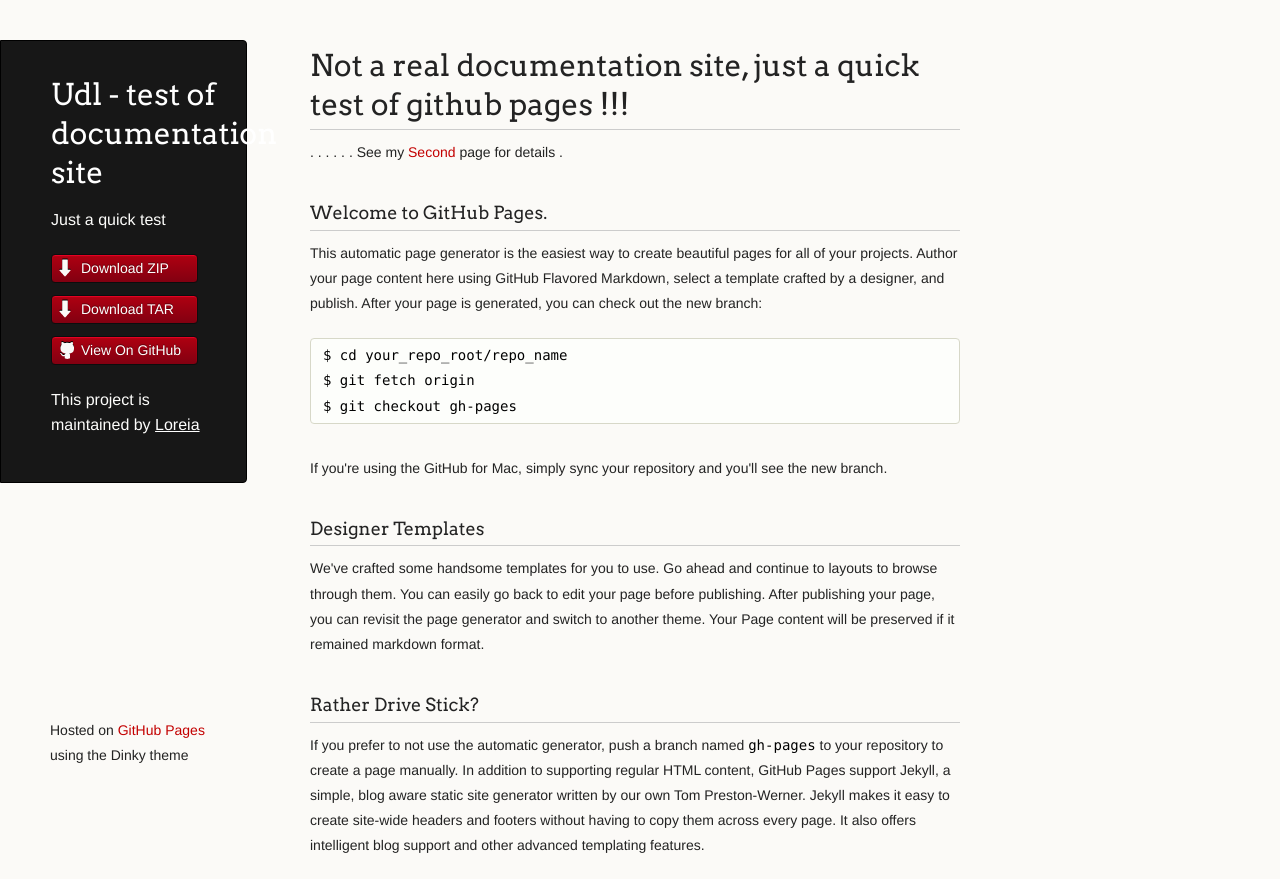
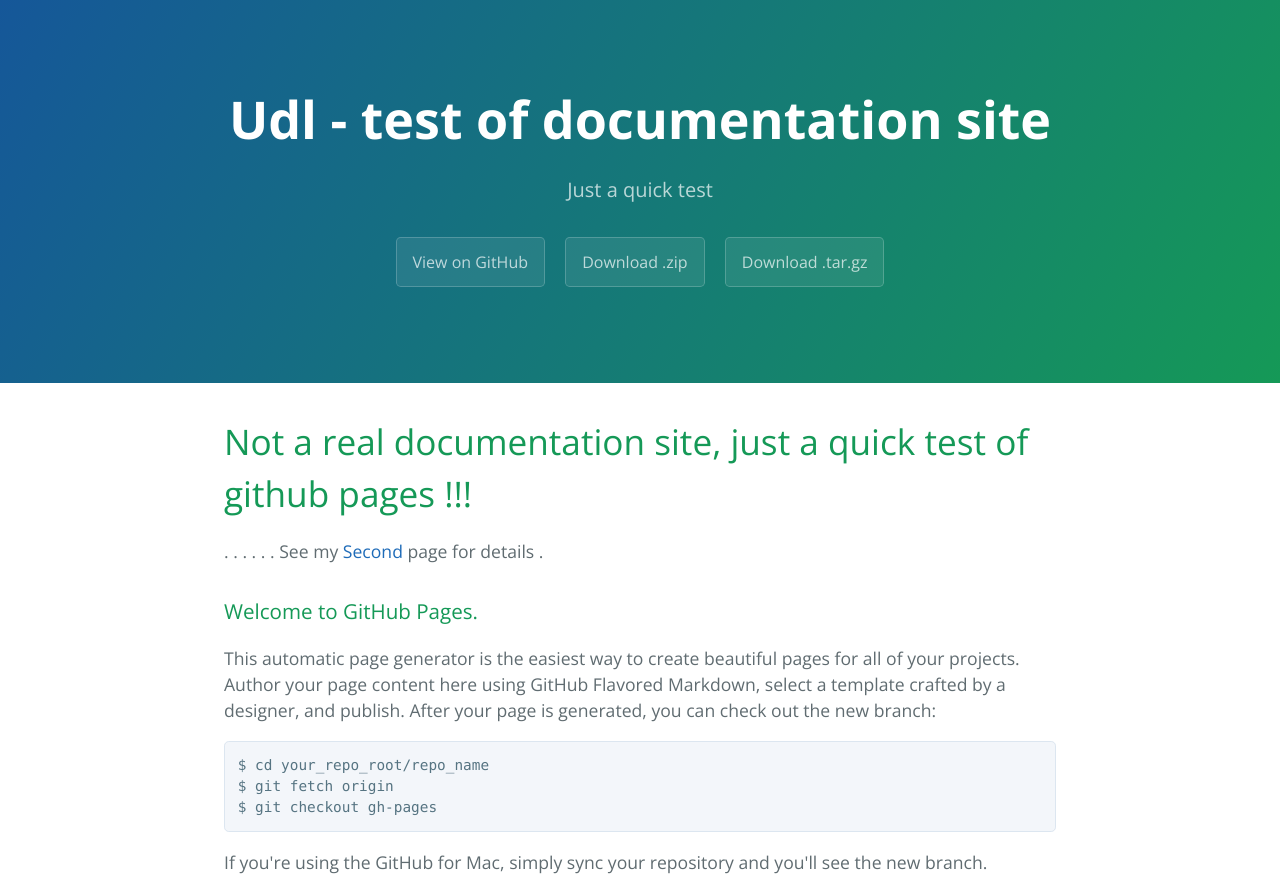
Before and after one commit to Loreia/UDL, a plain HTML site: page index.html in a window 1280 px wide. Shown: the top 879 px of the page. Drawn offline with nearby package versions, Linux system fonts and the light colour scheme.

Commit message:
Create gh-pages branch via GitHub

```diff
--- a/index.html
+++ b/index.html
@@ -1,36 +1,25 @@
-<!doctype html>
-<html>
+<!DOCTYPE html>
+<html lang="en-us">
   <head>
-    <meta charset="utf-8">
-    <meta http-equiv="X-UA-Compatible" content="chrome=1">
+    <meta charset="UTF-8">
     <title>Udl - test of documentation site by Loreia</title>
-
-    <link rel="stylesheet" href="stylesheets/styles.css">
-    <link rel="stylesheet" href="stylesheets/github-light.css">
-    <script src="javascripts/scale.fix.js"></script>
-    <meta name="viewport" content="width=device-width, initial-scale=1, user-scalable=no">
-    <!--[if lt IE 9]>
-    <script src="//html5shiv.googlecode.com/svn/trunk/html5.js"></script>
-    <![endif]-->
+    <meta name="viewport" content="width=device-width, initial-scale=1">
+    <link rel="stylesheet" type="text/css" href="stylesheets/normalize.css" media="screen">
+    <link href='http://fonts.googleapis.com/css?family=Open+Sans:400,700' rel='stylesheet' type='text/css'>
+    <link rel="stylesheet" type="text/css" href="stylesheets/stylesheet.css" media="screen">
+    <link rel="stylesheet" type="text/css" href="stylesheets/github-light.css" media="screen">
   </head>
   <body>
-    <div class="wrapper">
-      <header>
-        <h1 class="header">Udl - test of documentation site</h1>
-        <p class="header">Just a quick test</p>
+    <section class="page-header">
+      <h1 class="project-name">Udl - test of documentation site</h1>
+      <h2 class="project-tagline">Just a quick test</h2>
+      <a href="https://github.com/Loreia/UDL" class="btn">View on GitHub</a>
+      <a href="https://github.com/Loreia/UDL/zipball/master" class="btn">Download .zip</a>
+      <a href="https://github.com/Loreia/UDL/tarball/master" class="btn">Download .tar.gz</a>
+    </section>
 
-        <ul>
-          <li class="download"><a class="buttons" href="https://github.com/Loreia/UDL/zipball/master">Download ZIP</a></li>
-          <li class="download"><a class="buttons" href="https://github.com/Loreia/UDL/tarball/master">Download TAR</a></li>
-          <li><a class="buttons github" href="https://github.com/Loreia/UDL">View On GitHub</a></li>
-        </ul>
-
-        <p class="header">This project is maintained by <a class="header name" href="https://github.com/Loreia">Loreia</a></p>
-
-
-      </header>
-      <section>
-        <h1>
+    <section class="main-content">
+      <h1>
 <a id="not-a-real-documentation-site-just-a-quick-test-of-github-pages-" class="anchor" href="#not-a-real-documentation-site-just-a-quick-test-of-github-pages-" aria-hidden="true"><span class="octicon octicon-link"></span></a>Not a real documentation site, just a quick test of github pages !!!</h1>
 
 <p>.
@@ -73,12 +62,15 @@ $ git checkout gh-pages
 <a id="support-or-contact" class="anchor" href="#support-or-contact" aria-hidden="true"><span class="octicon octicon-link"></span></a>Support or Contact</h3>
 
 <p>Having trouble with Pages? Check out the documentation at <a href="https://help.github.com/pages">https://help.github.com/pages</a> or contact <a href="mailto:support@github.com">support@github.com</a> and we’ll help you sort it out.</p>
-      </section>
-      <footer>
-        <p><small>Hosted on <a href="https://pages.github.com">GitHub Pages</a> using the Dinky theme</small></p>
+
+      <footer class="site-footer">
+        <span class="site-footer-owner"><a href="https://github.com/Loreia/UDL">Udl - test of documentation site</a> is maintained by <a href="https://github.com/Loreia">Loreia</a>.</span>
+
+        <span class="site-footer-credits">This page was generated by <a href="https://pages.github.com">GitHub Pages</a> using the <a href="https://github.com/jasonlong/cayman-theme">Cayman theme</a> by <a href="https://twitter.com/jasonlong">Jason Long</a>.</span>
       </footer>
-    </div>
-    <!--[if !IE]><script>fixScale(document);</script><![endif]-->
+
+    </section>
+
 
   </body>
 </html>
```
